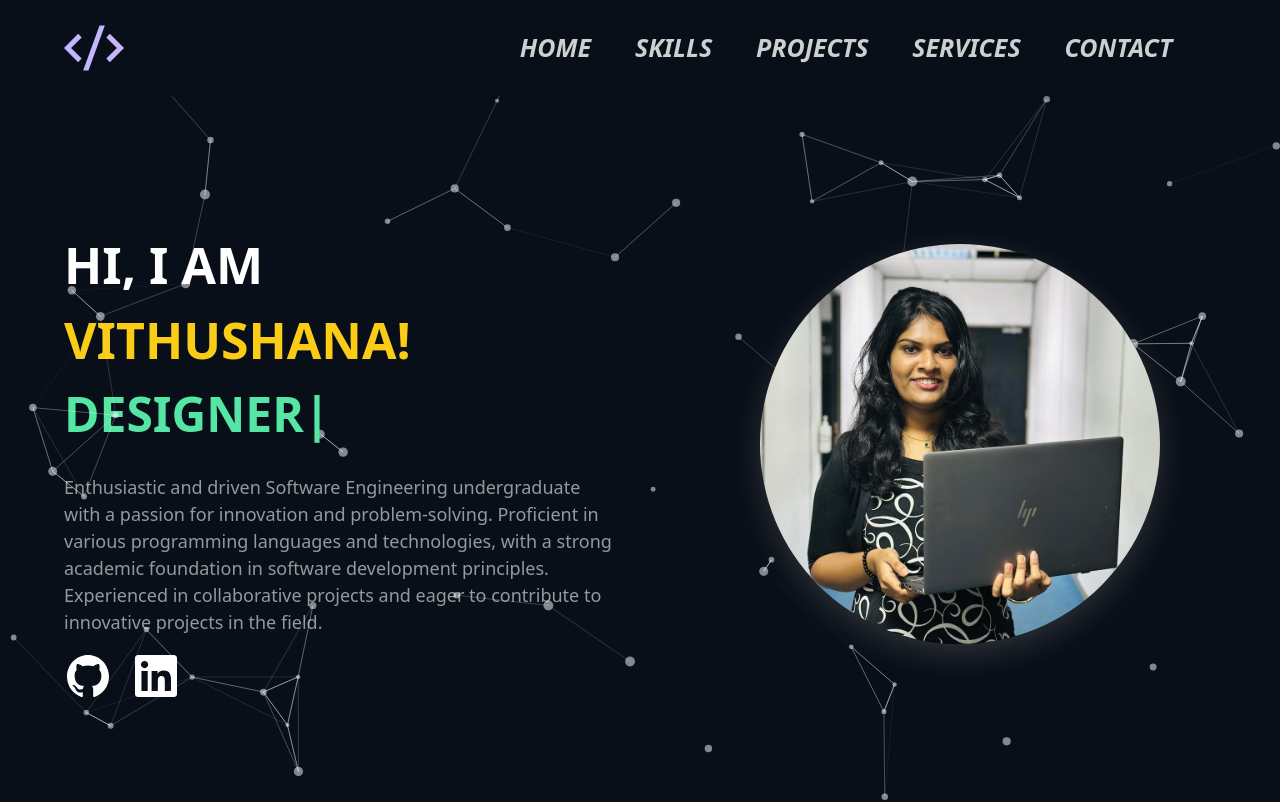
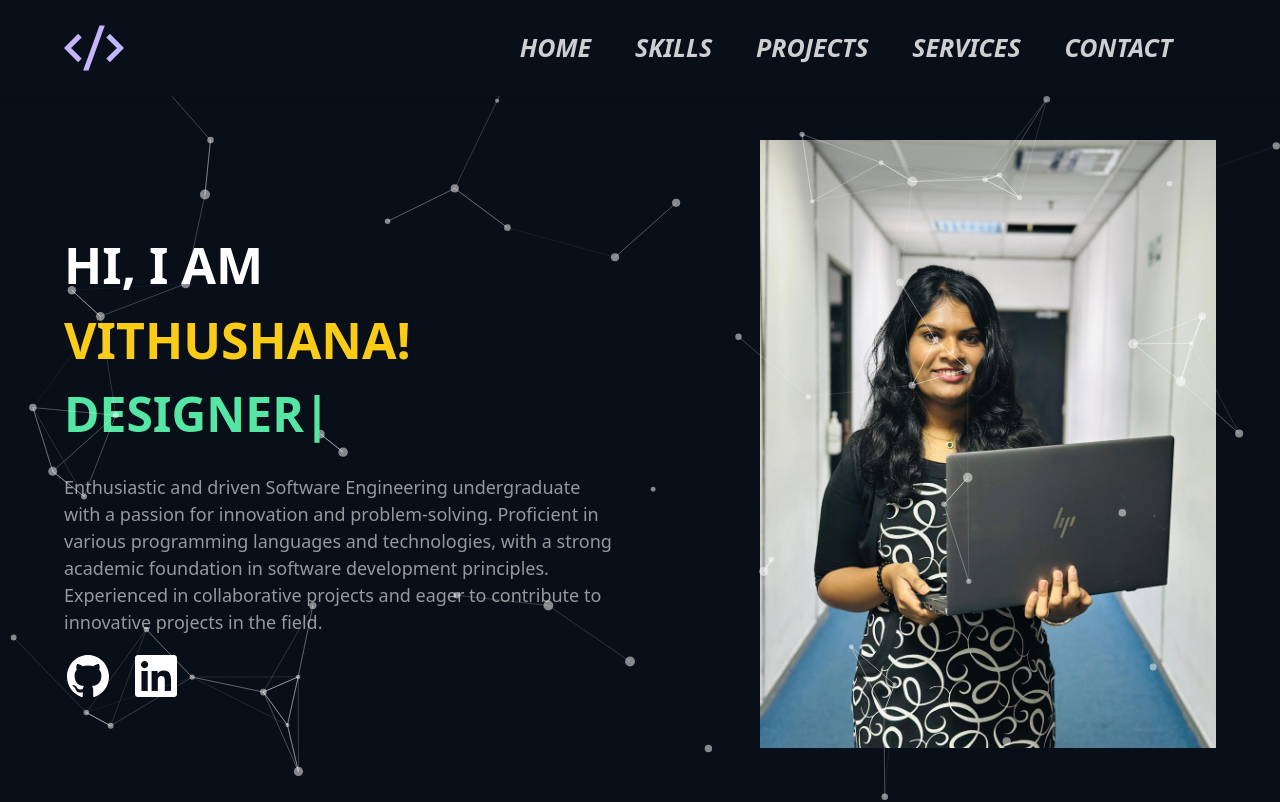
Before and after one commit to vithus123/my_portfolio, a Next.js app: page / in a window 1280 px wide. Shown: the top 802 px of the page. Built offline with nearby package versions, Linux system fonts and the light colour scheme.

Commit message:
updated about me

```diff
--- a/Components/Hero.tsx
+++ b/Components/Hero.tsx
@@ -52,16 +52,15 @@ const Hero = () => {
 
                     </div>
                     <div className='ml-[12vh] mb-[5vh]'>
-    <div className='w-[400px] hidden bg-[#090f18] relative lg:flex items-center justify-center rounded-full h-[400px] shadow-[0_10px_30px_rgba(128,128,128,0.3)]'>
-        <Image
-            src="/images/44.jpg"
-            alt="user"
-            fill
-            className="w-[500px] h-[500px] object-cover rounded-full"
-            sizes="(max-width: 768px) 100vw, (max-width: 1200px) 50vw, 33vw"
-        />
-
-                        </div>
+                    <div>
+      <Image
+        src="/images/44.jpg" // Replace with your image path
+        alt="Description of the image"
+        width={800}          // Replace with the appropriate width
+        height={600}         // Replace with the appropriate height
+        priority             // This marks the image as high priority
+      />
+    </div>
                     </div>
 
                 </div>
```
